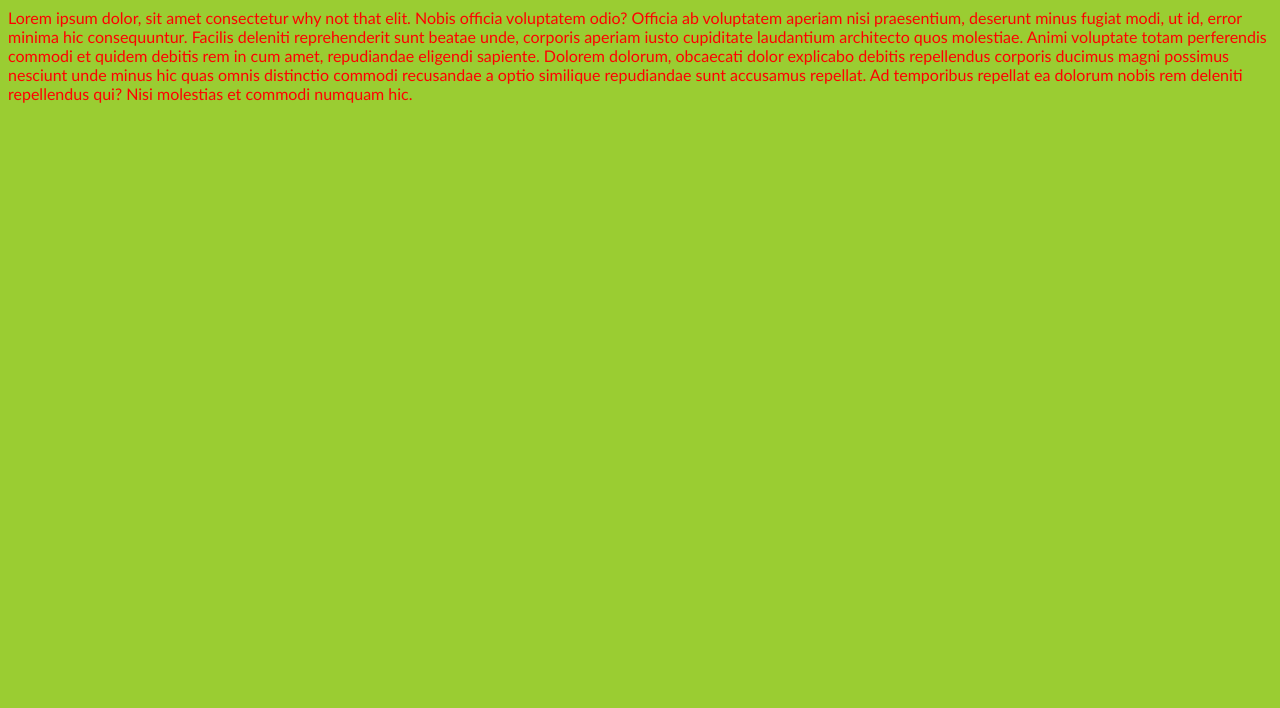
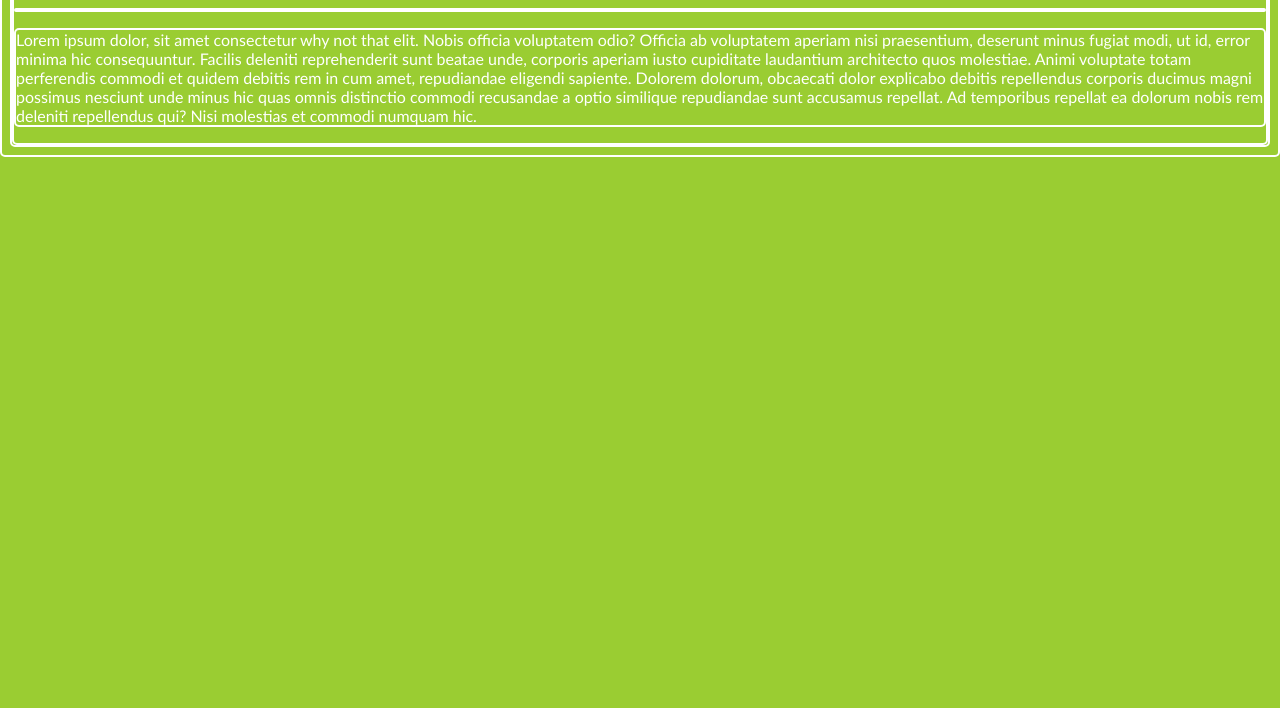
Before and after one commit to AzizurDRahaman/Basic, a plain HTML site: page index.html in a window 1280 px wide. Shown: the part 92-800 px from the top of the page. Drawn offline with Linux system fonts and the light colour scheme.

Commit message:
Update design.css

```diff
--- a/design.css
+++ b/design.css
@@ -1,5 +1,8 @@
 * {
-    font-family: 'Gill Sans', 'Gill Sans MT', Calibri, 'Trebuchet MS', sans-serif;
+    font-family: 'Gill Sans', 'Gill Sans MT', Calibri, 'Trebuchet MS', arial;
     background-color: yellowgreen;
-    color: red;
+    color: white;
+    border: 2px solid white;
+    border-radius:5px;
+    text-decoration: none;
 }
```
